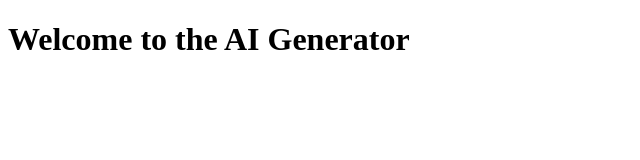
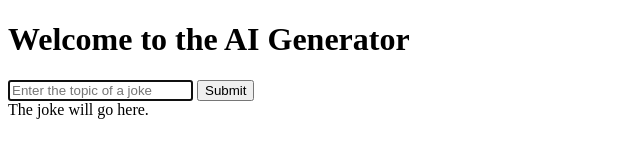
Before and after one commit to meli-mac/ai-generator, a plain HTML site: page index.html in a window 1280 px wide. Shown: the whole page, without its empty margins (0-640 px from the left). Drawn offline with Linux system fonts and the light colour scheme.

Commit message:
Created the basic HTML structure

```diff
--- a/index.html
+++ b/index.html
@@ -7,7 +7,22 @@
     <title>AI Generator</title>
   </head>
   <body>
-    <h1>Welcome to the AI Generator</h1>
+    <header>
+      <h1>Welcome to the AI Generator</h1>
+    </header>
+    <main>
+      <form>
+        <input
+          type="text"
+          placeholder="Enter the topic of a joke"
+          autocomplete="off"
+          autofocus
+          required
+        />
+        <input type="submit" />
+      </form>
+      <div>The joke will go here.</div>
+    </main>
     <script src="src/index.js"></script>
   </body>
 </html>
```
